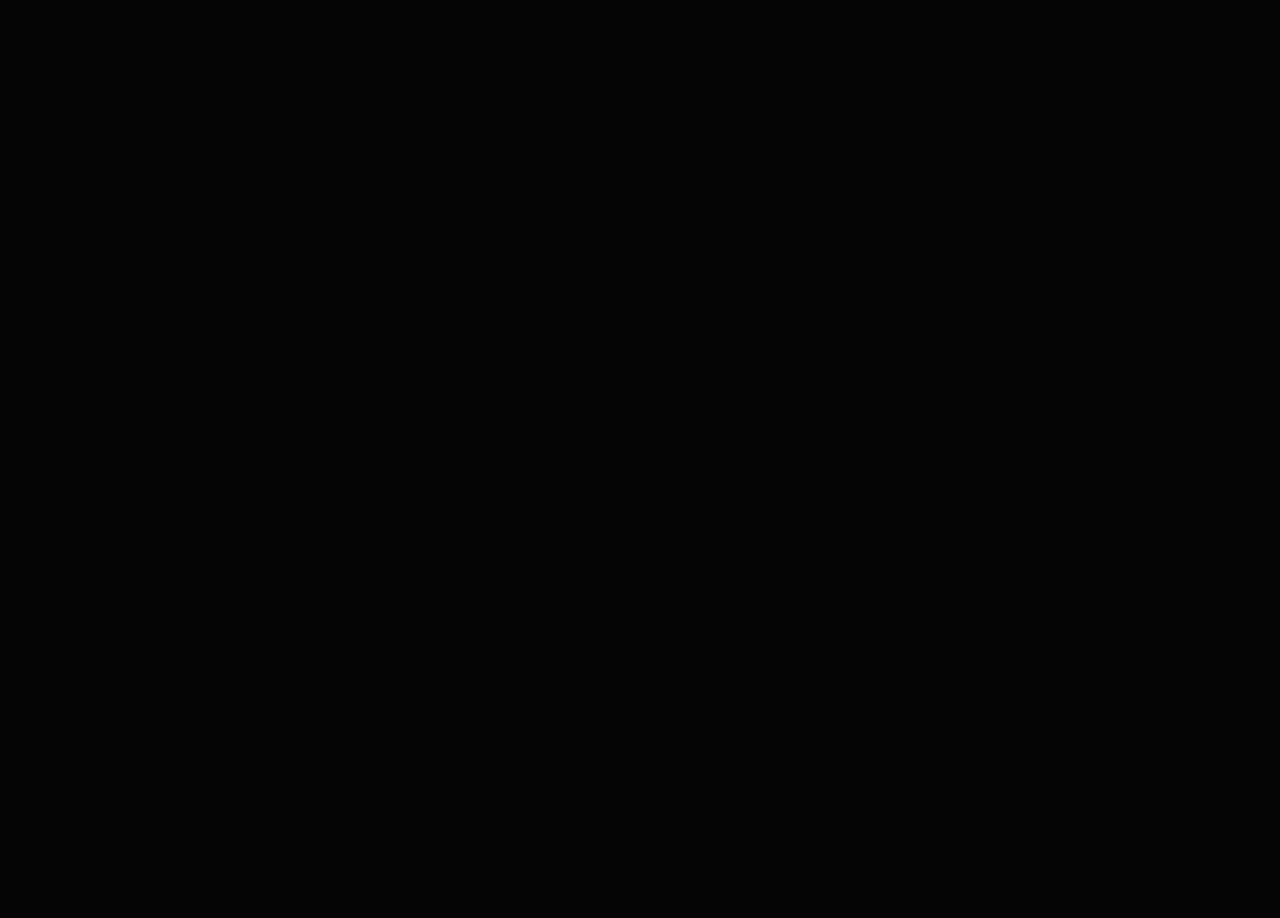
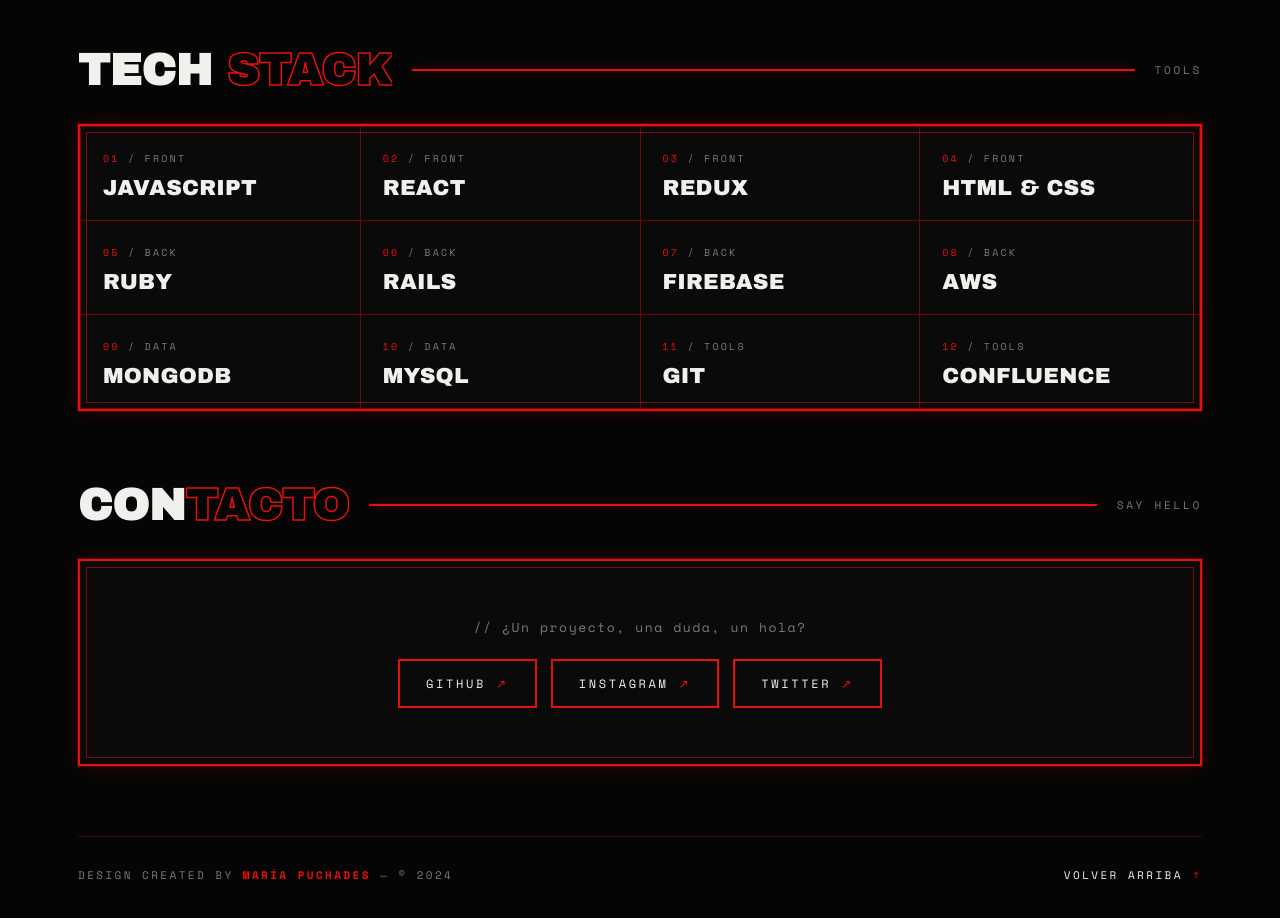
Before and after one commit to emepuchades/my-porfolio, a React (Vite) app: page / in a window 1280 px wide. Shown: the part 1700-2618 px from the top of the page. Before the commit the page ends 1746 px from the top, so only its background shows below. Built offline with nearby package versions, Linux system fonts and the light colour scheme.

Commit message:
feat: add tech stack, contact and footer

```diff
--- /dev/null
+++ b/src/components/ContactSection/ContactSection.jsx
@@ -0,0 +1,25 @@
+import { SECTION_IDS } from '../../data/navLinks';
+import { profile } from '../../data/profile';
+import { cx } from '../../utils/cx';
+import Reveal from '../Reveal/Reveal';
+import SectionHeading from '../SectionHeading/SectionHeading';
+import SocialLinks from '../SocialLinks/SocialLinks';
+import styles from './ContactSection.module.css';
+
+export default function ContactSection() {
+  return (
+    <section id={SECTION_IDS.contact} className={styles.section}>
+      <SectionHeading titleStart="Con" titleEnd="tacto" tag="SAY HELLO" />
+
+      <Reveal className={cx('frame', styles.card)}>
+        <p className={styles.prompt}>// ¿Un proyecto, una duda, un hola?</p>
+        {profile.email && (
+          <a className={styles.mail} href={`mailto:${profile.email}`}>
+            {profile.email}
+          </a>
+        )}
+        <SocialLinks />
+      </Reveal>
+    </section>
+  );
+}
--- /dev/null
+++ b/src/components/ContactSection/ContactSection.module.css
@@ -0,0 +1,39 @@
+.section {
+  margin: 70px auto;
+}
+
+.card {
+  padding: 56px 36px;
+  text-align: center;
+}
+
+.prompt {
+  margin-bottom: 22px;
+  font-family: var(--font-mono);
+  font-size: 13px;
+  color: var(--grey);
+  letter-spacing: 0.12em;
+}
+
+.mail {
+  display: inline-block;
+  margin-bottom: 34px;
+  font-family: var(--font-display);
+  font-size: clamp(22px, 4.5vw, 46px);
+  color: var(--white);
+  text-decoration: none;
+  border-bottom: 3px solid var(--red);
+  padding-bottom: 6px;
+  word-break: break-all;
+  transition: color var(--duration-hover) ease;
+}
+
+.mail:hover,
+.mail:focus-visible {
+  color: var(--red);
+}
+
+.mail:focus-visible {
+  outline: 2px solid var(--red);
+  outline-offset: 6px;
+}
--- /dev/null
+++ b/src/components/Footer/Footer.jsx
@@ -0,0 +1,19 @@
+import { fullName } from '../../data/profile';
+import styles from './Footer.module.css';
+
+export default function Footer() {
+  const year = new Date().getFullYear();
+
+  return (
+    <footer className="wrap">
+      <div className={styles.footer}>
+        <span>
+          DESIGN CREATED BY <b className={styles.name}>{fullName.toUpperCase()}</b> — © {year}
+        </span>
+        <a className={styles.backToTop} href="#">
+          Volver arriba <span aria-hidden="true">↑</span>
+        </a>
+      </div>
+    </footer>
+  );
+}
--- /dev/null
+++ b/src/components/Footer/Footer.module.css
@@ -0,0 +1,48 @@
+.footer {
+  display: flex;
+  align-items: center;
+  justify-content: space-between;
+  flex-wrap: wrap;
+  gap: 16px;
+  padding: 30px 0 40px;
+  border-top: 1px solid var(--red-soft);
+  font-family: var(--font-mono);
+  font-size: 11px;
+  letter-spacing: 0.22em;
+  color: var(--grey);
+}
+
+.name {
+  color: var(--red);
+}
+
+.backToTop {
+  display: inline-flex;
+  align-items: center;
+  gap: 10px;
+  color: var(--white);
+  text-decoration: none;
+  text-transform: uppercase;
+  transition: color var(--duration-hover) ease;
+}
+
+.backToTop span {
+  color: var(--red);
+}
+
+.backToTop:hover,
+.backToTop:focus-visible {
+  color: var(--red);
+}
+
+.backToTop:focus-visible {
+  outline: 2px solid var(--red);
+  outline-offset: 4px;
+}
+
+@media (max-width: 600px) {
+  .footer {
+    justify-content: center;
+    text-align: center;
+  }
+}
--- /dev/null
+++ b/src/components/SocialLinks/SocialLinks.jsx
@@ -0,0 +1,16 @@
+import { socialLinks } from '../../data/profile';
+import styles from './SocialLinks.module.css';
+
+export default function SocialLinks() {
+  return (
+    <ul className={styles.list}>
+      {socialLinks.map(({ label, url }) => (
+        <li key={label}>
+          <a className={styles.link} href={url} target="_blank" rel="noopener noreferrer">
+            {label} <span aria-hidden="true">↗</span>
+          </a>
+        </li>
+      ))}
+    </ul>
+  );
+}
--- /dev/null
+++ b/src/components/SocialLinks/SocialLinks.module.css
@@ -0,0 +1,50 @@
+.list {
+  display: flex;
+  justify-content: center;
+  flex-wrap: wrap;
+  gap: 14px;
+  list-style: none;
+}
+
+.link {
+  display: inline-flex;
+  align-items: center;
+  gap: 10px;
+  padding: 14px 26px;
+  border: 2px solid var(--red);
+  color: var(--white);
+  text-decoration: none;
+  font-family: var(--font-mono);
+  font-size: 12px;
+  letter-spacing: 0.22em;
+  text-transform: uppercase;
+  transition:
+    background var(--duration-hover) ease,
+    color var(--duration-hover) ease,
+    transform var(--duration-press) var(--ease-out);
+}
+
+.link span {
+  color: var(--red);
+  transition: color var(--duration-hover) ease;
+}
+
+.link:hover,
+.link:focus-visible {
+  background: var(--red);
+  color: var(--black);
+}
+
+.link:hover span,
+.link:focus-visible span {
+  color: var(--black);
+}
+
+.link:focus-visible {
+  outline: 2px solid var(--white);
+  outline-offset: 3px;
+}
+
+.link:active {
+  transform: scale(0.97);
+}
--- /dev/null
+++ b/src/components/TechCell/TechCell.jsx
@@ -0,0 +1,14 @@
+import styles from './TechCell.module.css';
+
+const formatIndex = (index) => String(index + 1).padStart(2, '0');
+
+export default function TechCell({ name, area, index }) {
+  return (
+    <div className={styles.cell}>
+      <span className={styles.index}>
+        {formatIndex(index)} <em className={styles.area}>/ {area}</em>
+      </span>
+      <span className={styles.name}>{name}</span>
+    </div>
+  );
+}
--- /dev/null
+++ b/src/components/TechCell/TechCell.module.css
@@ -0,0 +1,69 @@
+.cell {
+  position: relative;
+  display: flex;
+  flex-direction: column;
+  gap: 10px;
+  padding: 24px 22px 20px;
+  overflow: hidden;
+  background: var(--panel);
+  cursor: default;
+  isolation: isolate;
+}
+
+.cell::before {
+  content: '';
+  position: absolute;
+  inset: 0;
+  z-index: -1;
+  background: var(--red);
+  transform: scaleY(0);
+  transform-origin: bottom;
+  transition: transform 240ms var(--ease-out);
+}
+
+.index {
+  font-family: var(--font-mono);
+  font-size: 10px;
+  letter-spacing: 0.22em;
+  color: var(--red);
+  transition: color var(--duration-hover) ease;
+}
+
+.area {
+  font-style: normal;
+  color: var(--grey);
+  transition: color var(--duration-hover) ease;
+}
+
+.name {
+  font-family: var(--font-display);
+  font-size: clamp(17px, 1.7vw, 22px);
+  text-transform: uppercase;
+  letter-spacing: 0.01em;
+  color: var(--white);
+  transition: color var(--duration-hover) ease;
+}
+
+@media (hover: hover) and (pointer: fine) {
+  .cell:hover::before {
+    transform: scaleY(1);
+  }
+
+  .cell:hover .name,
+  .cell:hover .index,
+  .cell:hover .area {
+    color: var(--black);
+  }
+}
+
+@media (max-width: 600px) {
+  .cell {
+    padding: 18px 16px 15px;
+  }
+}
+
+@media (prefers-reduced-motion: reduce) {
+  .cell::before {
+    transition: none;
+  }
+}
--- /dev/null
+++ b/src/components/TechStackSection/TechStackSection.jsx
@@ -0,0 +1,21 @@
+import { SECTION_IDS } from '../../data/navLinks';
+import { techStack } from '../../data/techStack';
+import { cx } from '../../utils/cx';
+import Reveal from '../Reveal/Reveal';
+import SectionHeading from '../SectionHeading/SectionHeading';
+import TechCell from '../TechCell/TechCell';
+import styles from './TechStackSection.module.css';
+
+export default function TechStackSection() {
+  return (
+    <section id={SECTION_IDS.stack} className={styles.section}>
+      <SectionHeading titleStart="Tech " titleEnd="Stack" tag="TOOLS" />
+
+      <Reveal className={cx('frame', styles.sheet)}>
+        {techStack.map(({ name, area }, index) => (
+          <TechCell key={name} name={name} area={area} index={index} />
+        ))}
+      </Reveal>
+    </section>
+  );
+}
--- /dev/null
+++ b/src/components/TechStackSection/TechStackSection.module.css
@@ -0,0 +1,17 @@
+.section {
+  margin: 70px auto;
+}
+
+.sheet {
+  display: grid;
+  grid-template-columns: repeat(4, 1fr);
+  gap: 1px;
+  padding: 1px;
+  background: rgba(232, 16, 12, 0.45);
+}
+
+@media (max-width: 960px) {
+  .sheet {
+    grid-template-columns: 1fr 1fr;
+  }
+}
--- a/src/pages/HomePage/HomePage.jsx
+++ b/src/pages/HomePage/HomePage.jsx
@@ -1,10 +1,13 @@
+import ContactSection from '../../components/ContactSection/ContactSection';
 import FeaturedCard from '../../components/FeaturedCard/FeaturedCard';
+import Footer from '../../components/Footer/Footer';
 import Hero from '../../components/Hero/Hero';
 import Nav from '../../components/Nav/Nav';
 import Portrait from '../../components/Portrait/Portrait';
 import ProjectsSection from '../../components/ProjectsSection/ProjectsSection';
 import RoleCard from '../../components/RoleCard/RoleCard';
 import StackCard from '../../components/StackCard/StackCard';
+import TechStackSection from '../../components/TechStackSection/TechStackSection';
 import { cx } from '../../utils/cx';
 import styles from './HomePage.module.css';
 
@@ -30,7 +33,11 @@
 
       <main className="wrap">
         <ProjectsSection />
+        <TechStackSection />
+        <ContactSection />
       </main>
+
+      <Footer />
     </>
   );
 }
```
